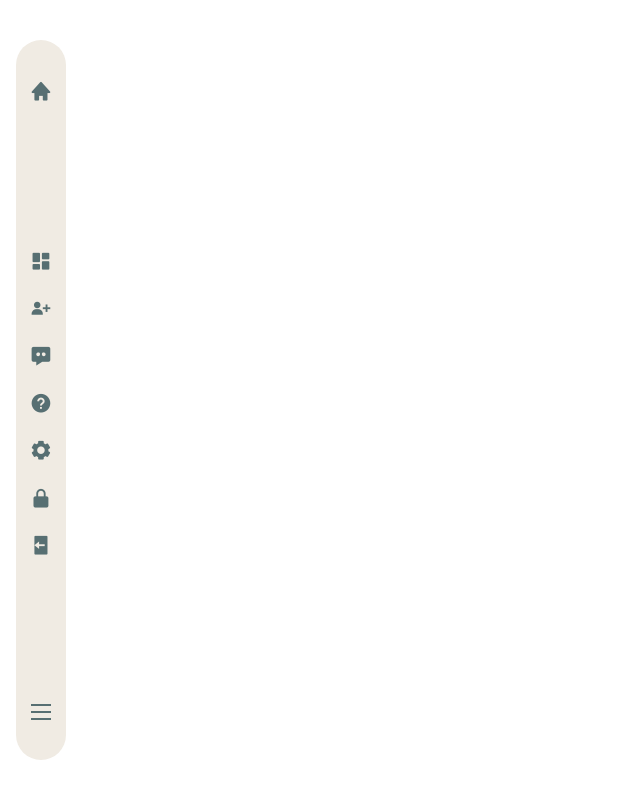
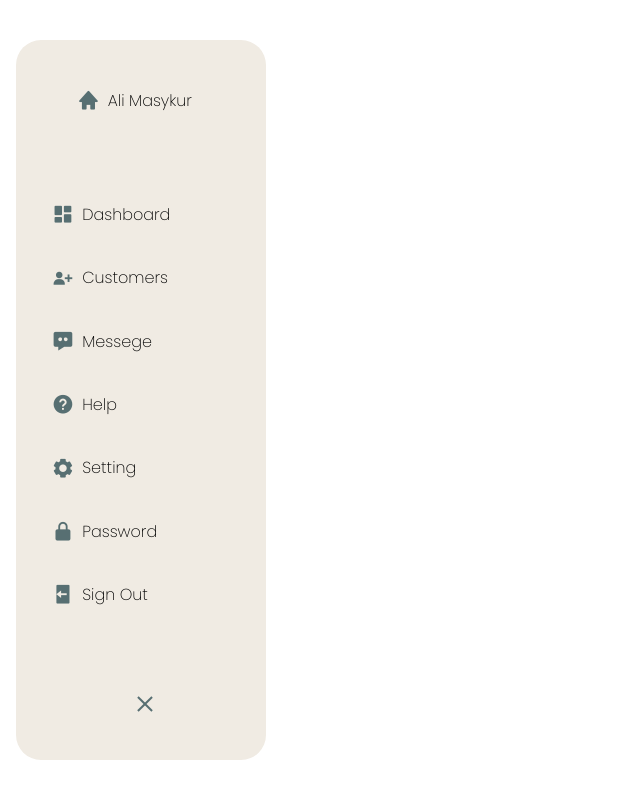
Before and after one commit to AliMasykur10/latihan7_navbar_complex, a plain HTML site: page index.html in a window 1280 px wide. Both pictures are taken after a click on the element 41 px from the left and 712 px from the top of the page. Shown: the whole page, without its empty margins (0-640 px from the left). Drawn offline with nearby package versions, Linux system fonts and the light colour scheme.

Commit message:
menyelesaikan fitur navbar

```diff
--- a/index.html
+++ b/index.html
@@ -11,62 +11,63 @@
   <body>
     <header>
       <nav>
-        <div class="nama-brand navbar-hover">
-          <a href="#">
-            <!-- <span class="span-hover"></span> -->
+        <div class="nama-brand hover-navbar">
+          <a href="#" class="class-hover">
             <i class="bx bxs-home"></i>
             <span>Ali Masykur</span>
           </a>
         </div>
         <div class="navbar-contains">
-          <div class="dashboard navbar-hover">
+          <div class="dashboard hover-navbar">
             <a href="#">
               <i class="bx bxs-dashboard"></i>
               <span>Dashboard</span>
             </a>
           </div>
-          <div class="customers navbar-hover">
+          <div class="customers hover-navbar">
             <a href="#">
               <i class="bx bxs-user-plus"></i>
               <span>Customers</span>
             </a>
           </div>
-          <div class="messages navbar-hover">
+          <div class="messages hover-navbar">
             <a href="#">
               <i class="bx bxs-message-dots"></i>
               <span>Messege</span>
             </a>
           </div>
-          <div class="help navbar-hover">
+          <div class="help hover-navbar">
             <a href="#">
               <i class="bx bxs-help-circle"></i>
               <span>Help</span>
             </a>
           </div>
-          <div class="setting navbar-hover">
+          <div class="setting hover-navbar">
             <a href="#">
               <i class="bx bxs-cog"></i>
               <span>Setting</span>
             </a>
           </div>
-          <div class="password navbar-hover">
+          <div class="password hover-navbar">
             <a href="#">
               <i class="bx bxs-lock-alt"></i>
               <span>Password</span>
             </a>
           </div>
-          <div class="signout navbar-hover">
+          <div class="signout hover-navbar">
             <a href="#">
               <i class="bx bxs-log-out"></i>
               <span>Sign Out</span>
             </a>
           </div>
         </div>
-        <div class="navbar-hover" onclick="navbar()">
-          <div class="open-close">
-            <span></span>
-            <span></span>
-            <span></span>
+        <div onclick="navbar()" class="div-close">
+          <div class="open-close hover-navbar">
+            <div class="rotate">
+              <span></span>
+              <span></span>
+              <span></span>
+            </div>
           </div>
         </div>
       </nav>
--- a/style.css
+++ b/style.css
@@ -15,7 +15,7 @@
 body {
   width: 100vw;
   height: 100vh;
-  font-family: "Poppins" sans-serif;
+  font-family: "Poppins", sans-serif;
   display: flex;
 }
 
@@ -49,13 +49,6 @@ nav span {
   display: none;
 }
 
-.navbar-contains .navbar-hover {
-  width: inherit;
-  display: flex;
-  flex-direction: column;
-  justify-content: center;
-}
-
 .navbar-contains div:not(:first-child) {
   margin-top: 1.4rem;
 }
@@ -80,30 +73,99 @@ nav i {
   margin-top: 5px;
 }
 
-/* .navbar-hover,
-.navbar-hover a,
-.navbar-contains .navbar-hover a w {
+.nama-brand,
+.navbar-contains div {
+  position: relative;
+  width: 90%;
+  height: auto;
+  display: flex;
+  padding: 0.5rem 0;
+  justify-content: center;
+  border-radius: 5px;
+}
+
+.navbar-contains {
+  width: 90%;
+  display: flex;
+  flex-direction: column;
+  justify-content: center;
+  align-items: center;
+}
+
+.div-close {
+  width: 90%;
+  height: auto;
+  display: flex;
+  justify-content: center;
+}
+
+.open-close {
+  width: inherit;
+  display: flex;
+  flex-direction: column;
+  justify-content: center;
+  align-items: center;
+  width: inherit;
+  height: auto;
+  padding: 0.5rem 0;
+  border-radius: 5px;
+}
+
+.class-hover {
+  width: inherit;
+  display: flex;
+  justify-content: center;
+  align-items: center;
+}
+
+.hover-navbar:hover {
+  background-color: var(--warna-bg-kedua);
+}
+
+/* active */
+
+.active header nav {
+  width: 250px;
+}
+
+.active nav span {
+  display: inherit;
+}
+
+.hover-navbar a {
   display: flex;
   align-items: center;
-  justify-content: center;
-  width: 90%;
-  height: 40px;
-  right: 0;
-  position: relative;
-  background-color: var(--warna-bg-kedua);
-} */
-
-/* .nama-brand .span-hover {
-  display: block;
-  position: absolute;
-  width: 90%;
-  height: 40px;
-  right: 0;
-  border-radius: 50% 0 0 50%;
+}
+.active .hover-navbar {
+  display: flex;
+  justify-content: flex-start;
+  padding-inline-start: 0.5rem;
 }
 
-.nama-brand .span-hover:hover {
-  background-color: var(--warna-bg-kedua);
-} */
+.active .nama-brand,
+.active .div-close .hover-navbar {
+  display: flex;
+  justify-content: flex-start;
+  padding-inline-start: 0.5rem;
+}
+
+.active .open-close span:nth-child(2) {
+  width: 0;
+}
+
+.active .open-close span:nth-child(3) {
+  transform: translateY(-7px) rotate(90deg);
+}
+.active .open-close span:nth-child(1) {
+  transform: translateY(7px);
+}
+
+.active .rotate {
+  transform: rotate(45deg);
+}
+
+a span {
+  margin-left: 0.5rem;
+}
 
 /* main */
```
